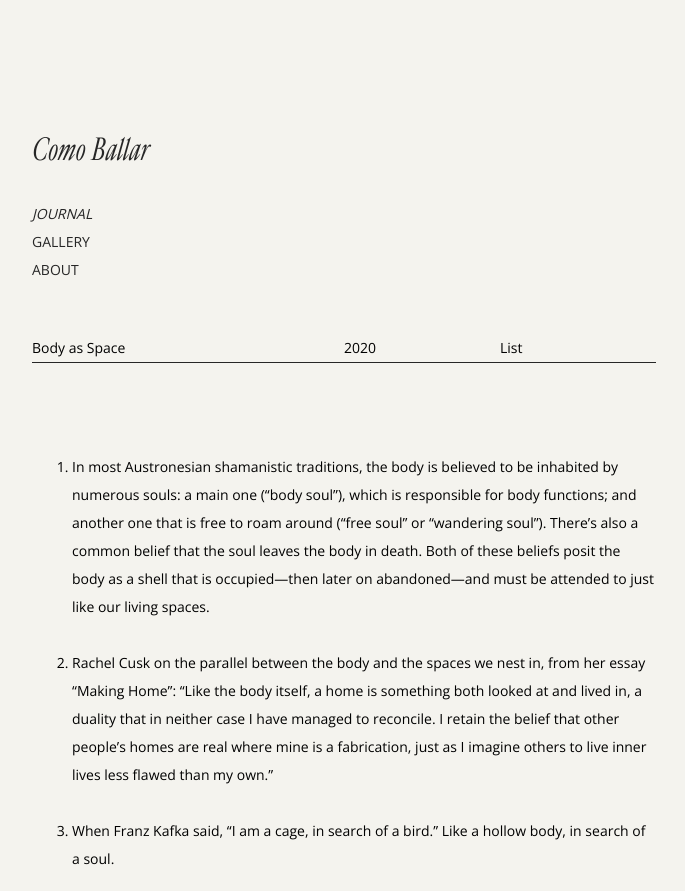
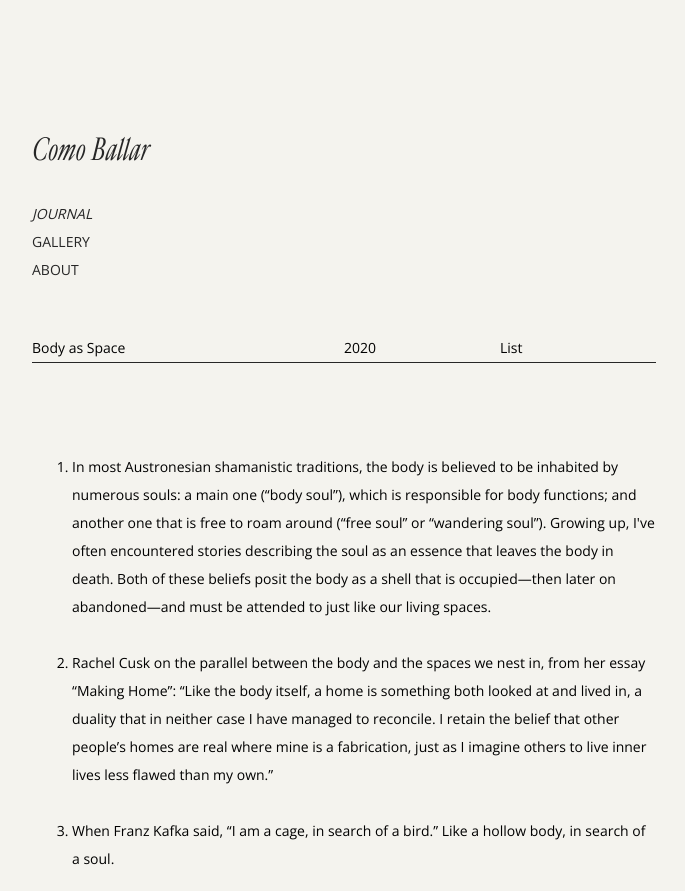
Before and after one commit to comballar/comballar.github.io, a Jekyll site: the page built from _journals/2020-09-16-body-as-space.md, in a window 1280 px wide and 900 px high, cut to the strip 0-891 px from the top of the window. Shown: the whole strip, without its empty margins (88-773 px from the left). Built offline with Jekyll 4.4.1, drawn with Linux system fonts in a browser that asks for light colours; some web fonts are replaced.

Commit message:
Update 2020-09-16-body-as-space.md

```diff
--- a/_journals/2020-09-16-body-as-space.md
+++ b/_journals/2020-09-16-body-as-space.md
@@ -7,7 +7,7 @@ img: https://raw.githubusercontent.com/comoballar/postdb/main/the-therapist.jpg
 ---
 <br><br>
 <ol>
-  <li>In most Austronesian shamanistic traditions, the body is believed to be inhabited by numerous souls: a main one (“body soul”), which is responsible for body functions; and another one that is free to roam around (“free soul” or “wandering soul”). There’s also a common belief that the soul leaves the body in death. Both of these beliefs posit the body as a shell that is occupied—then later on abandoned—and must be attended to just like our living spaces.</li><br>
+  <li>In most Austronesian shamanistic traditions, the body is believed to be inhabited by numerous souls: a main one (“body soul”), which is responsible for body functions; and another one that is free to roam around (“free soul” or “wandering soul”). Growing up, I've often encountered stories describing the soul as an essence that leaves the body in death. Both of these beliefs posit the body as a shell that is occupied—then later on abandoned—and must be attended to just like our living spaces.</li><br>
   <li>Rachel Cusk on the parallel between the body and the spaces we nest in, from her essay “Making Home”: “Like the body itself, a home is something both looked at and lived in, a duality that in neither case I have managed to reconcile. I retain the belief that other people’s homes are real where mine is a fabrication, just as I imagine others to live inner lives less flawed than my own.”</li><br>
   <li>When Franz Kafka said, “I am a cage, in search of a bird.” Like a hollow body, in search of a soul.</li><br>
   <p align="center">
```
